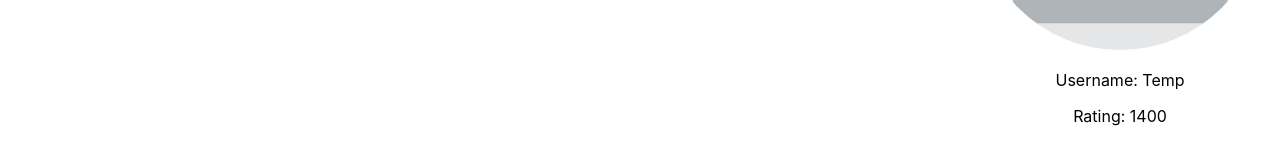
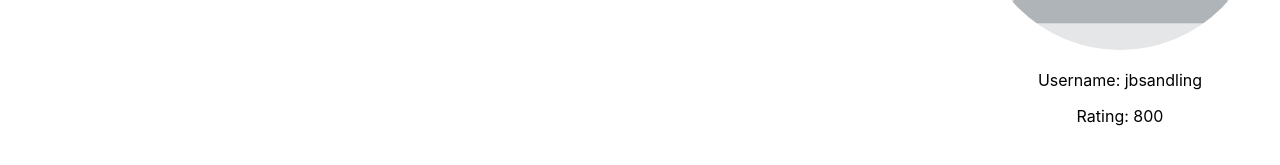
Before and after one commit to nbezanis/Racket-Brackets, a Next.js app in the folder frontend/racketbrackets/: page /Profile in a window 1280 px wide. Shown: the part 457-622 px from the top of the page. Built offline with nearby package versions, Linux system fonts and the light colour scheme; no server answers; the database is empty.

Commit message:
User class pulls data from db, loads into profile page

```diff
--- a/frontend/racketbrackets/Classes/User.ts
+++ b/frontend/racketbrackets/Classes/User.ts
@@ -9,11 +9,41 @@ export class User {
     previous: Array<Match> = [];
     upcoming: Array<Match> = [];
     communities: Array<Community> = [];
-    Rating: number = 800;
+    rating: number = 800;
 
-    constructor(uname: string) {
+    constructor(uname: string, db: any) {
         this.username = uname;
+        var userRef = db.ref('users');
+        userRef.once("value")
+            .then((snapshot: any) => {
+                this.loadValues(snapshot, uname)
+            });
         //Should query database to see if user exists, if they do, populate the rest of the fields
+    }
+
+    loadValues(snapshot: any, uname: string) {
+        if (snapshot.hasChild(uname)) {
+            this.username = uname;
+            this.email = snapshot.child(uname + "/email").val();
+            this.location = snapshot.child(uname + "/location").val();
+            this.picture = snapshot.child(uname + "/picture").val();
+            this.rating = snapshot.child(uname + "/rating").val();
+            if(snapshot.child(uname + "/previous").val() == "false") {
+                this.previous = [];
+            } else {
+                //load in array of Matches
+            }
+            if(snapshot.child(uname + "/upcoming").val() == "false") {
+                this.upcoming = [];
+            } else {
+                //load in array of Matches
+            }
+            if(snapshot.child(uname + "/groups").val() == "false") {
+                this.communities = [];
+            } else {
+                //load in array of Communities
+            }
+        }
     }
 
     createUser(uEmail: string, db: any) {
@@ -31,6 +61,23 @@ export class User {
         });
         this.email = uEmail;
     }
+
+    getEmail(): string {
+        return this.email;
+    }
+
+    getUsername():string {
+        return this.username;
+    }
+
+    getRating():number {
+        return this.rating;
+    }
+
+    getPicture():string {
+        return this.picture;
+    }
+
 
     //Probably want getters for private fields
 
--- a/frontend/racketbrackets/pages/Profile.tsx
+++ b/frontend/racketbrackets/pages/Profile.tsx
@@ -3,11 +3,18 @@ import Image from 'next/image'
 import Link from 'next/link'
 import profilePic from './images/default.png'
 import styles from '../styles/profile.module.css'
-
-const name = 'Temp'
-const rating = '1400'
+import { User } from '../Classes/User'
+import firebase from 'firebase'
 
 const Profile = () => {
+
+  const db = firebase.database();
+  //need to replace hardcoded username with a URL param
+  const u = new User("jbsandling", db);
+  const name = u.getUsername();
+  const rating = u.getRating();
+  const picture = u.getPicture();
+
   return (
     <div className={styles.container}>
     <main className={styles.main}>
```
Lines whose indentation alone changed are shown as unchanged.
